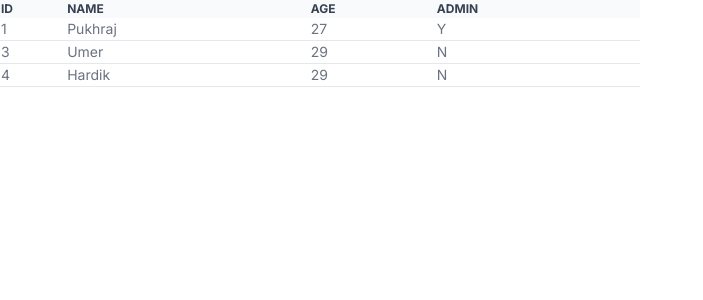
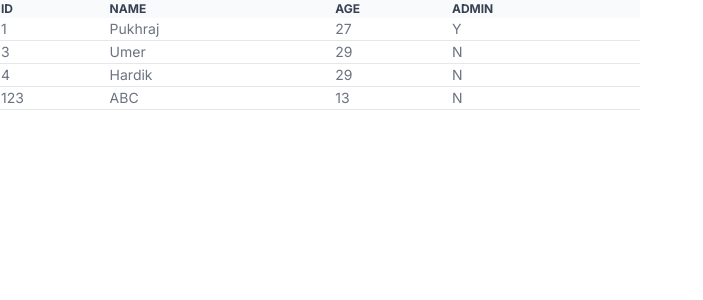
Before and after one commit to pukhrajsaini/react-hooks-nextjs, a Next.js app: page /user in a window 1280 px wide. Shown: the top 300 px of the page, without its empty margins (0-703 px from the left). Built offline with nearby package versions, Linux system fonts and the light colour scheme.

Commit message:
use reducer table ex

```diff
--- a/src/app/user/page.tsx
+++ b/src/app/user/page.tsx
@@ -35,6 +35,12 @@ const UserRoute = () => {
       case "deleteUser": {
         return users.filter((user: any) => user.id !== action.id);
       }
+      case "addUser": {
+        if (!users.find((e: any) => e.id === action.newUser.id)) {
+          return [...users, action.newUser];
+        }
+        return users;
+      }
       case "updateUser": {
         return users.map((user: any) => {
           if (user.id == action.updatedUser.id) return action.updatedUser;
@@ -52,6 +58,13 @@ const UserRoute = () => {
     });
   };
 
+  const handleAddUser = (newUser: any) => {
+    dispatch({
+      type: "addUser",
+      newUser: newUser,
+    });
+  };
+
   const handleDeleteUser = (userId: number) => {
     dispatch({
       type: "deleteUser",
@@ -61,6 +74,8 @@ const UserRoute = () => {
 
   useEffect(() => {
     handleDeleteUser(2);
+    // console.log("user Effect");
+    handleAddUser({ id: 123, name: "ABC", admin: false, age: 13 });
   }, []);
 
   return (
```
